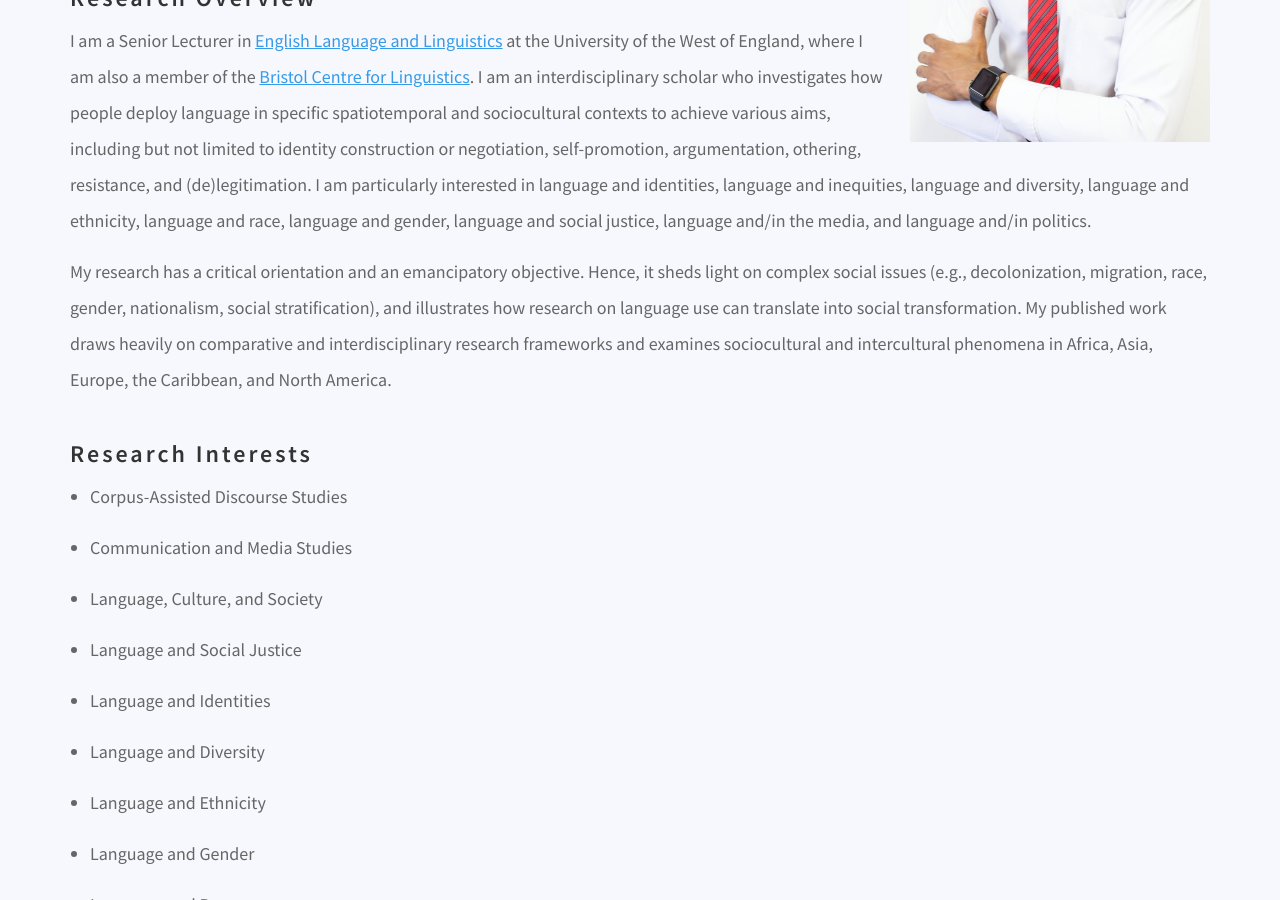
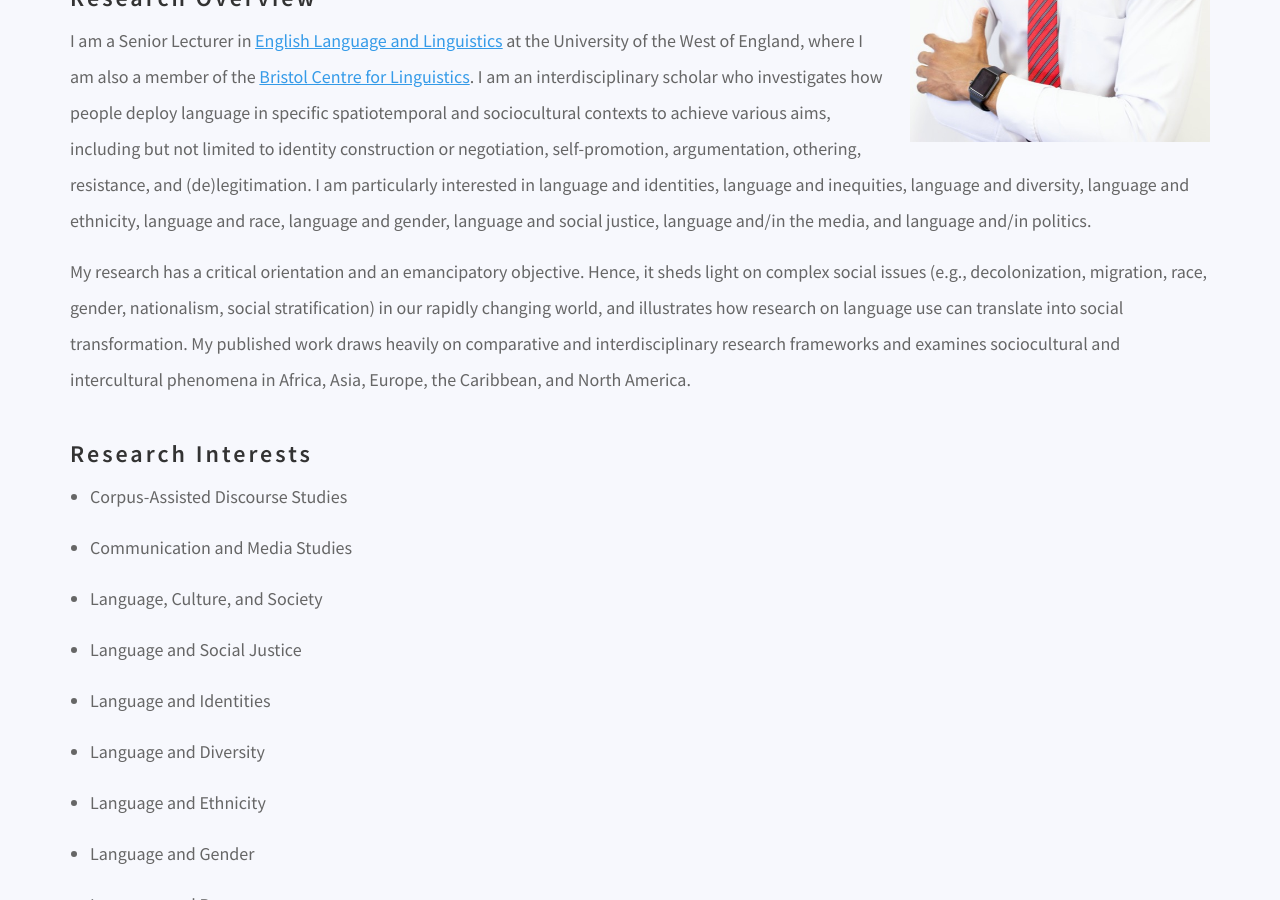
Before and after one commit to danielcornock/marknartey.com, a Jekyll site: the page built from index.md, in a window 1280 px wide and 900 px high, scrolled down 696 px. Built offline with Jekyll 4.4.1, drawn with Linux system fonts in a browser that asks for light colours; nearby versions of some CDN libraries; a script that is not in the unit is left out.

Commit message:
Update Pages “about”

```diff
--- a/index.md
+++ b/index.md
@@ -19,7 +19,7 @@
 
 I am a Senior Lecturer in [English Language and Linguistics](https://courses.uwe.ac.uk/QQ3C/english-language-and-linguistics) at the University of the West of England, where I am also a member of the [Bristol Centre for Linguistics](https://www.uwe.ac.uk/research/centres-and-groups/bcl). I am an interdisciplinary scholar who investigates how people deploy language in specific spatiotemporal and sociocultural contexts to achieve various aims, including but not limited to identity construction or negotiation, self-promotion, argumentation, othering, resistance, and (de)legitimation. I am particularly interested in language and identities, language and inequities, language and diversity, language and ethnicity, language and race, language and gender, language and social justice,  language and/in the media, and language and/in politics.
 
-My research has a critical orientation and an emancipatory objective. Hence, it sheds light on complex social issues (e.g., decolonization, migration, race, gender, nationalism, social stratification), and illustrates how research on language use can translate into social transformation. My published work draws heavily on comparative and interdisciplinary research frameworks and examines sociocultural and intercultural phenomena in Africa, Asia, Europe, the Caribbean, and North America.
+My research has a critical orientation and an emancipatory objective. Hence, it sheds light on complex social issues (e.g., decolonization, migration, race, gender, nationalism, social stratification) in our rapidly changing world, and illustrates how research on language use can translate into social transformation. My published work draws heavily on comparative and interdisciplinary research frameworks and examines sociocultural and intercultural phenomena in Africa, Asia, Europe, the Caribbean, and North America.
 
 ## Research Interests
 
```
